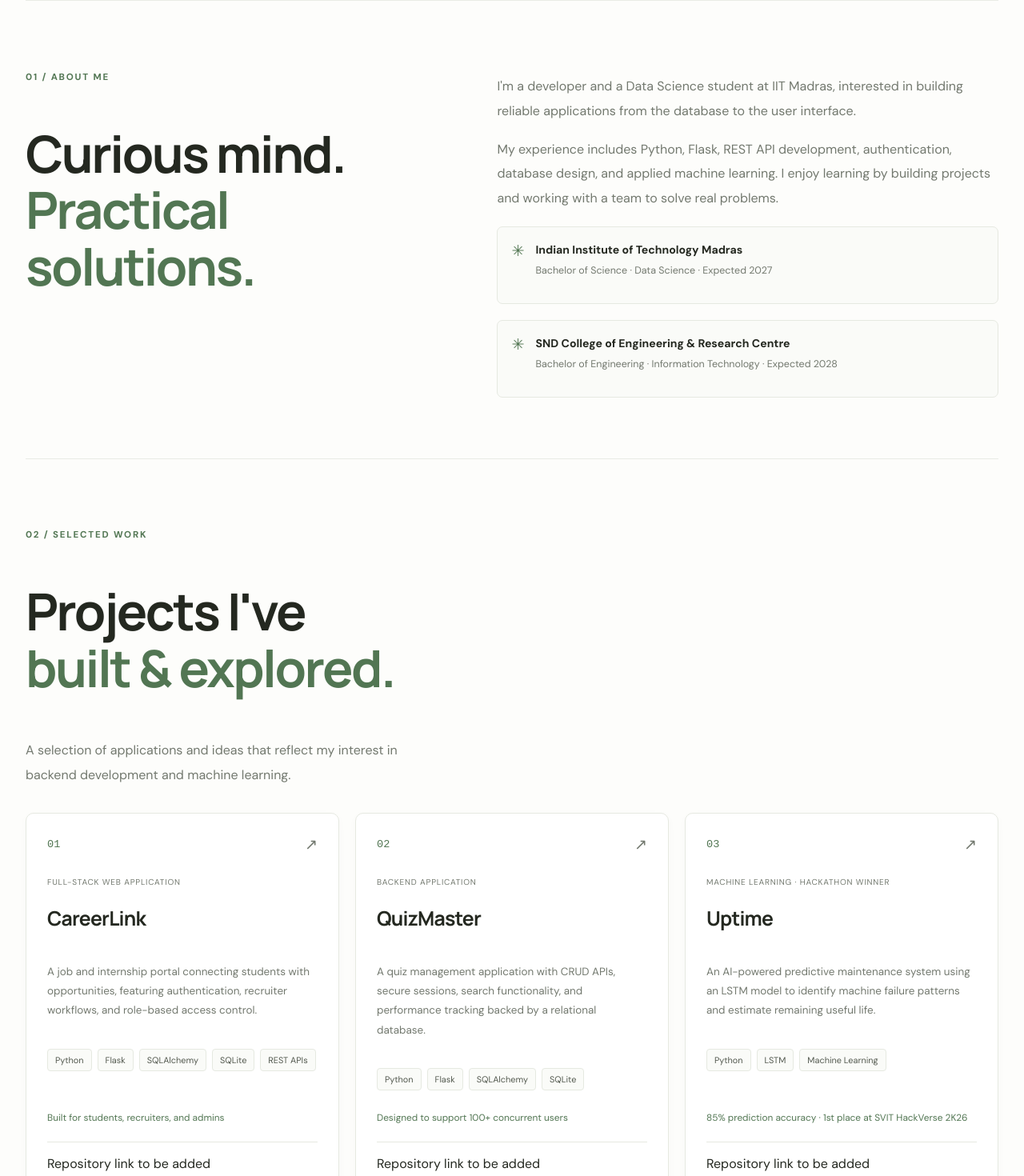
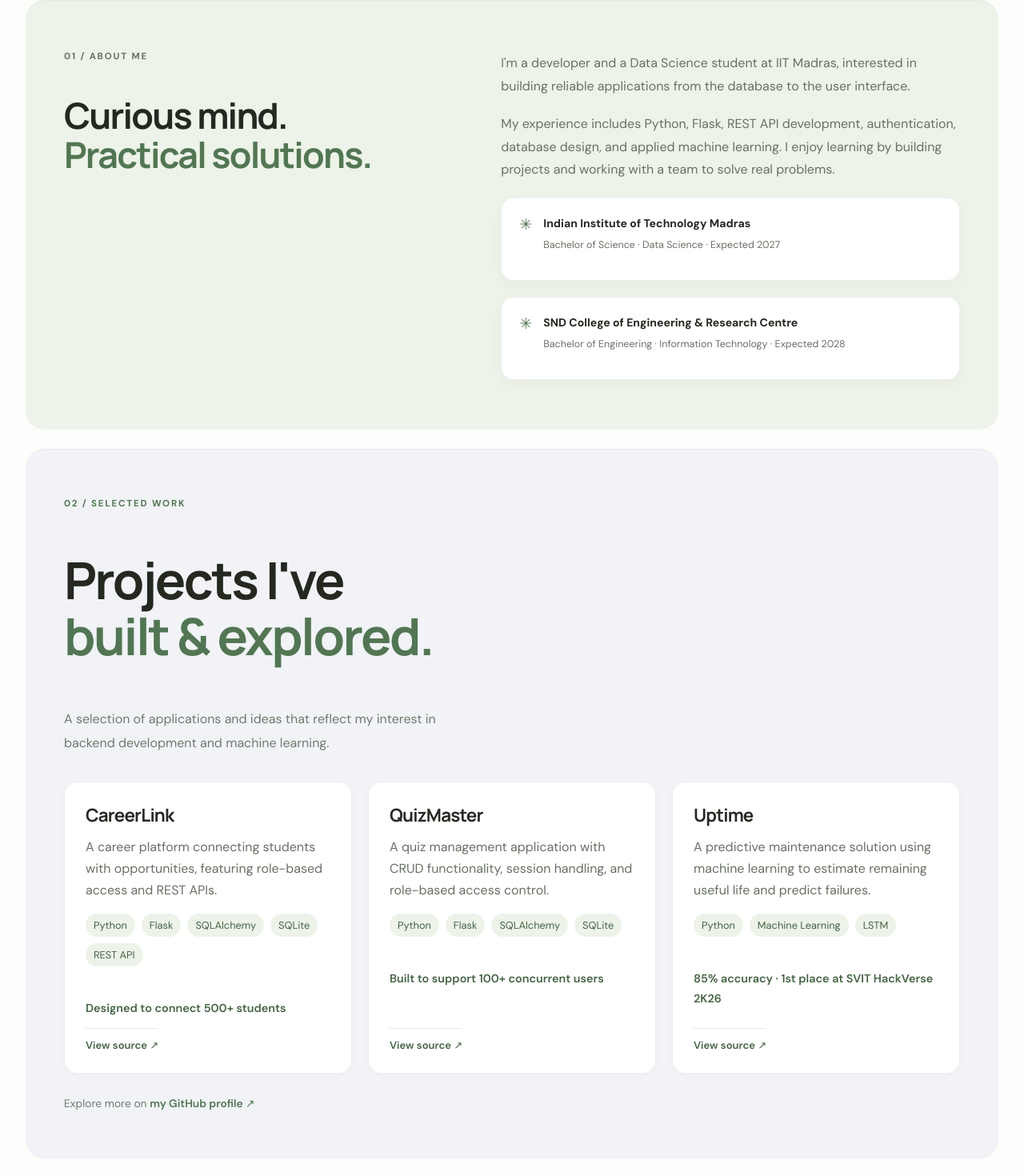
Before and after one commit to bhushan-ssh/Portfolio, a React app: page / in a window 1280 px wide. Shown: the part 770-2240 px from the top of the page at 80% size. Built offline with nearby package versions, Linux system fonts and the light colour scheme; the HTML template or start-up script is replaced by a standard one.

Commit message:
Fixed GITHUB links and formatting

```diff
--- a/src/App.css
+++ b/src/App.css
@@ -1175,3 +1175,198 @@ html {
     transition-duration: 0.01ms !important;
   }
 }
+
+/* ===== About section refinement ===== */
+
+#about {
+  padding-top: 64px;
+  padding-bottom: 64px;
+  border-top: 1px solid #e5e8df;
+}
+
+#about h2 {
+  font-size: clamp(2rem, 3.5vw, 3rem);
+  letter-spacing: -0.04em;
+  margin-bottom: 16px;
+}
+
+#about p {
+  color: #687064;
+  line-height: 1.8;
+  max-width: 720px;
+}
+
+#about h3 {
+  margin-top: 28px;
+  margin-bottom: 14px;
+}
+
+#about .education-card,
+#about .education-item {
+  background: #fff;
+  border: 1px solid #e5e8df;
+  border-radius: 14px;
+  padding: 20px 22px;
+  margin-bottom: 14px;
+  box-shadow: 0 6px 20px rgba(43, 58, 40, 0.035);
+}
+
+@media (max-width: 768px) {
+  #about {
+    padding-top: 44px;
+    padding-bottom: 44px;
+  }
+}
+
+
+/* Alternating section backgrounds */
+
+#about {
+  background: #edf3e9;
+  border-radius: 24px;
+  padding: 48px;
+  margin-top: 24px;
+  margin-bottom: 24px;
+}
+
+#projects {
+  background: #f1f3f7;
+  border-radius: 24px;
+  padding: 48px;
+  margin-top: 24px;
+  margin-bottom: 24px;
+}
+
+#skills {
+  background: #f8f0e6;
+  border-radius: 24px;
+  padding: 48px;
+  margin-top: 24px;
+  margin-bottom: 24px;
+}
+
+#contact {
+  background: #e8efe5;
+  border-radius: 24px;
+  padding: 48px;
+  margin-top: 24px;
+  margin-bottom: 24px;
+}
+
+/* Keep individual cards clean */
+#about .education-card,
+#about .education-item,
+#projects .project-card {
+  background: #ffffff;
+  border: 1px solid rgba(40, 50, 35, 0.08);
+  border-radius: 16px;
+}
+
+@media (max-width: 768px) {
+
+  #about,
+  #projects,
+  #skills,
+  #contact {
+    padding: 28px 20px;
+    border-radius: 18px;
+  }
+}
+
+/* Hero section background */
+.hero {
+  background: #f7f8f4;
+  border-radius: 24px;
+  padding: 48px 40px;
+  margin-top: 20px;
+  margin-bottom: 24px;
+}
+
+/* Keep the hero content aligned */
+.hero {
+  align-items: center;
+}
+
+/* Responsive spacing */
+@media (max-width: 768px) {
+  .hero {
+    padding: 32px 22px;
+    border-radius: 18px;
+    margin-top: 12px;
+    margin-bottom: 16px;
+  }
+}
+
+.project-card h3 {
+  display: block;
+  visibility: visible;
+  opacity: 1;
+  color: #252a23;
+  font-size: 1.35rem;
+  margin: 0 0 12px;
+}
+
+
+/* Project card formatting */
+.project-card {
+  display: flex;
+  flex-direction: column;
+  align-items: flex-start;
+  gap: 12px;
+  padding: 26px;
+  height: 100%;
+  box-sizing: border-box;
+  background: #ffffff;
+  border: 1px solid #e5e8df;
+  border-radius: 16px;
+}
+
+.project-card h3 {
+  font-size: 1.4rem;
+  line-height: 1.3;
+  margin: 0;
+  color: #252a23;
+}
+
+.project-card p {
+  margin: 0;
+  line-height: 1.7;
+  color: #687064;
+}
+
+.project-tech {
+  display: flex;
+  flex-wrap: wrap;
+  gap: 8px;
+  margin: 4px 0;
+}
+
+.project-tech span {
+  padding: 6px 10px;
+  border-radius: 20px;
+  background: #edf3e9;
+  color: #456344;
+  font-size: 0.8rem;
+}
+
+.project-card .project-result {
+  font-size: 0.9rem;
+  font-weight: 600;
+  color: #456344;
+}
+
+.project-links {
+  margin-top: auto;
+  padding-top: 12px;
+}
+
+.project-link {
+  display: inline-block;
+  color: #456344;
+  font-weight: 600;
+  text-decoration: none;
+}
+
+.project-link:hover {
+  text-decoration: underline;
+}
--- a/src/App.jsx
+++ b/src/App.jsx
@@ -1,37 +1,33 @@
 import "./App.css";
+
 
 const projects = [
   {
-    number: "01",
-    name: "CareerLink",
-    type: "FULL-STACK WEB APPLICATION",
+    title: "CareerLink",
     description:
-      "A job and internship portal connecting students with opportunities, featuring authentication, recruiter workflows, and role-based access control.",
-    tech: ["Python", "Flask", "SQLAlchemy", "SQLite", "REST APIs"],
-    result: "Built for students, recruiters, and admins",
-    repo: "",
+      "A career platform connecting students with opportunities, featuring role-based access and REST APIs.",
+    tech: ["Python", "Flask", "SQLAlchemy", "SQLite", "REST API"],
+    result: "Designed to connect 500+ students",
+    repo: "https://github.com/bhushan-ssh/CareerLink",
   },
   {
-    number: "02",
-    name: "QuizMaster",
-    type: "BACKEND APPLICATION",
+    title: "QuizMaster",
     description:
-      "A quiz management application with CRUD APIs, secure sessions, search functionality, and performance tracking backed by a relational database.",
+      "A quiz management application with CRUD functionality, session handling, and role-based access control.",
     tech: ["Python", "Flask", "SQLAlchemy", "SQLite"],
-    result: "Designed to support 100+ concurrent users",
-    repo: "",
+    result: "Built to support 100+ concurrent users",
+    repo: "https://github.com/bhushan-ssh/Quizmaster",
   },
   {
-    number: "03",
-    name: "Uptime",
-    type: "MACHINE LEARNING · HACKATHON WINNER",
+    title: "Uptime",
     description:
-      "An AI-powered predictive maintenance system using an LSTM model to identify machine failure patterns and estimate remaining useful life.",
-    tech: ["Python", "LSTM", "Machine Learning"],
-    result: "85% prediction accuracy · 1st place at SVIT HackVerse 2K26",
-    repo: "",
+      "A predictive maintenance solution using machine learning to estimate remaining useful life and predict failures.",
+    tech: ["Python", "Machine Learning", "LSTM"],
+    result: "85% accuracy · 1st place at SVIT HackVerse 2K26",
+    repo: "https://github.com/bhushan-ssh/Uptime",
   },
 ];
+
 
 const skills = [
   {
@@ -195,41 +191,30 @@ function App() {
 
         <div className="project-grid">
           {projects.map((project) => (
-            <article className="project-card" key={project.number}>
-              <div className="project-top">
-                <span className="project-number">{project.number}</span>
-                <span className="project-arrow">↗</span>
-              </div>
+            <div className="project-card" key={project.title}>
+              <h3>{project.title}</h3>
 
-              <p className="project-type">{project.type}</p>
-              <h3>{project.name}</h3>
-              <p className="project-description">{project.description}</p>
+              <p>{project.description}</p>
 
-              <div className="tech-list">
-                {project.tech.map((tech) => (
-                  <span key={tech}>{tech}</span>
+              <div className="project-tech">
+                {project.tech.map((item) => (
+                  <span key={item}>{item}</span>
                 ))}
               </div>
 
-              <div className="project-result">{project.result}</div>
+              <p className="project-result">{project.result}</p>
 
               <div className="project-links">
-                {project.repo ? (
                 <a
-                    className="project-link"
                   href={project.repo}
                   target="_blank"
                   rel="noreferrer"
+                  className="project-link"
                 >
-                    View source <span>↗</span>
+                  View source ↗
                 </a>
-                ) : (
-                  <span className="project-link-placeholder">
-                    Repository link to be added
-                  </span>
-                )}
               </div>
-            </article>
+            </div>
           ))}
         </div>
 
```
Lines whose indentation alone changed are shown as unchanged.
